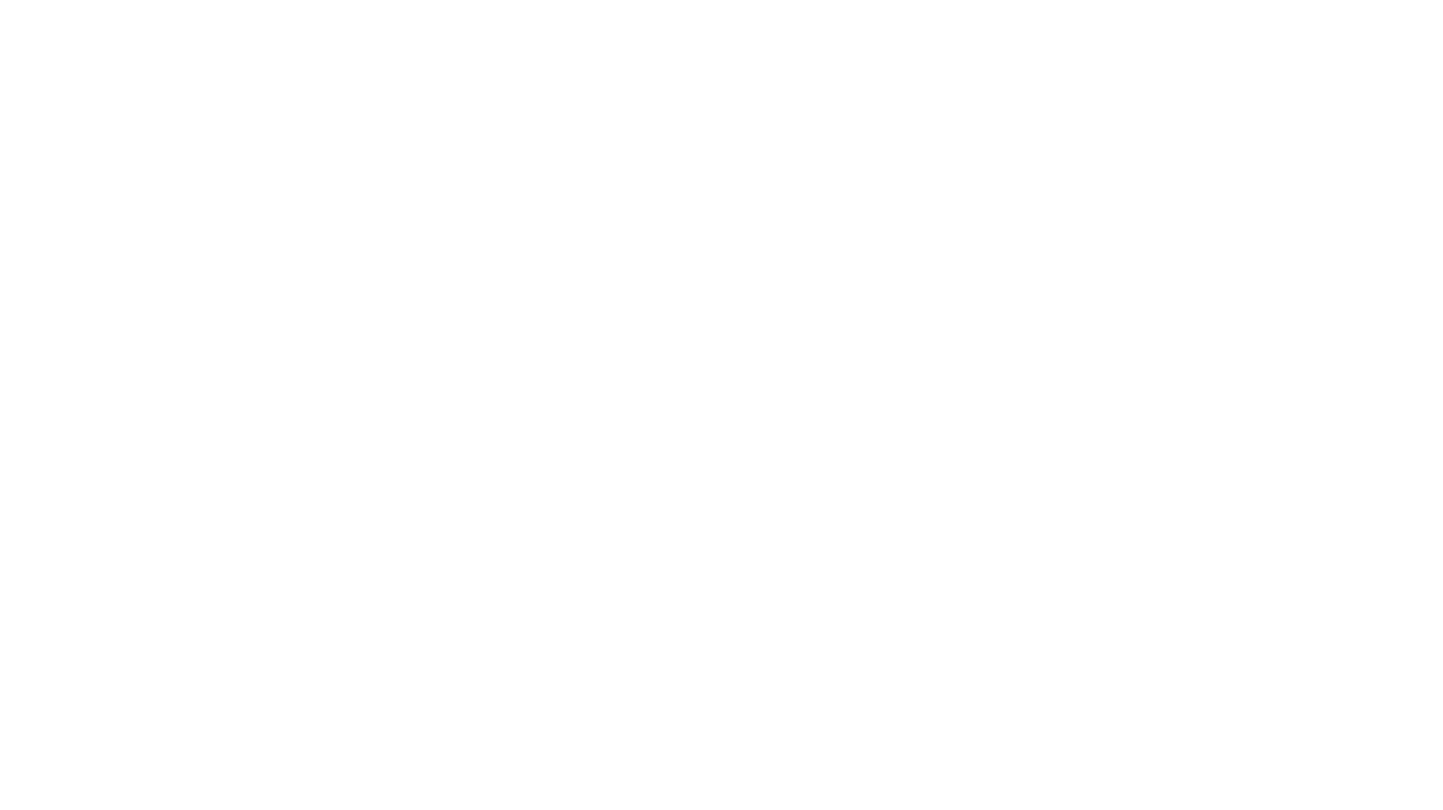
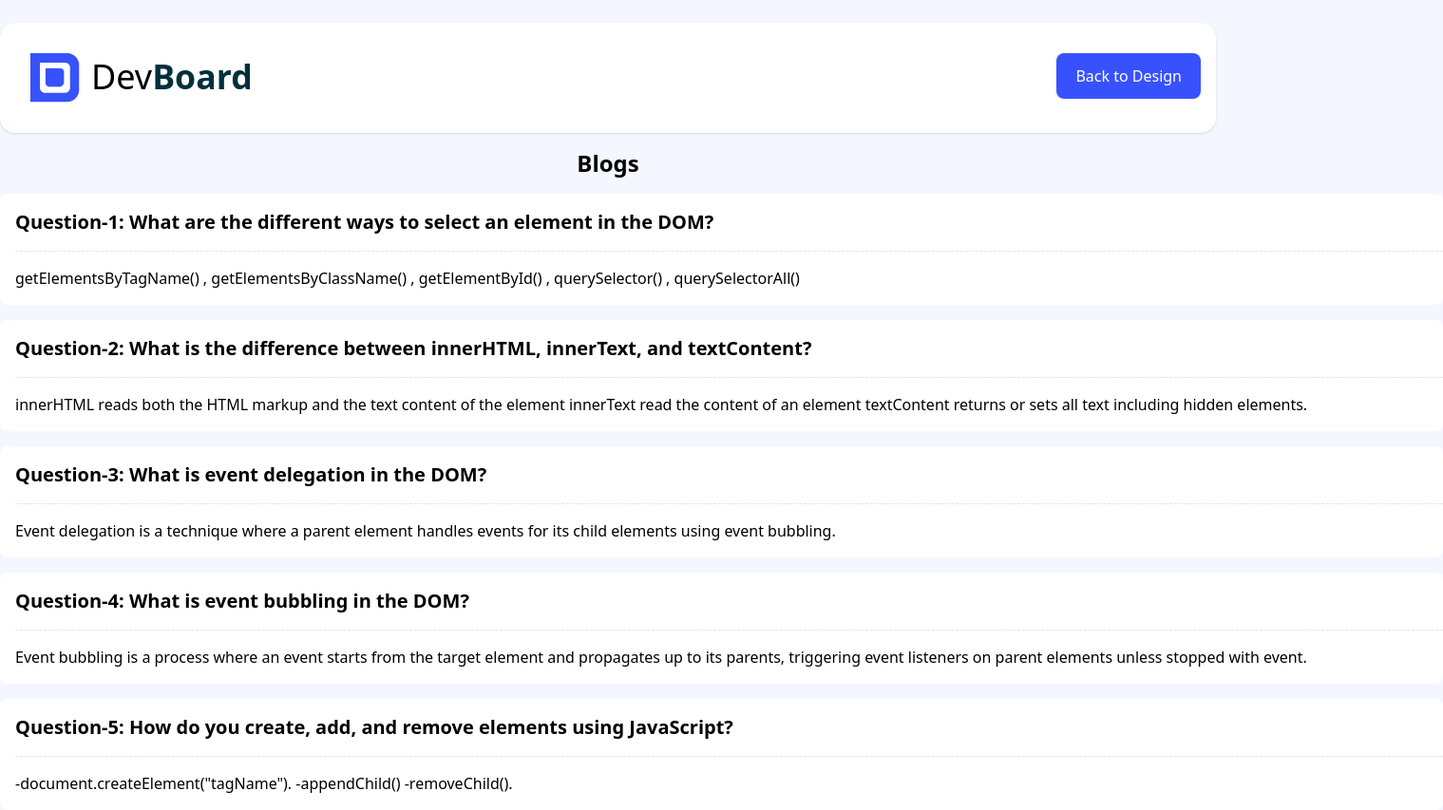
Before and after one commit to tasnimulhasan873/B11A5-assignment-5, a plain HTML site: page qa.html in a window 1280 px wide. Shown: the whole page at 95% size, 1519 px wide, since content can reach past the window. Before the commit the page ends 800 px from the top, so only its background shows below. Drawn offline with nearby package versions, Linux system fonts and the light colour scheme.

Commit message:
QA  part added

```diff
--- a/qa.html
+++ b/qa.html
@@ -1,11 +1,110 @@
 <!DOCTYPE html>
 <html lang="en">
+
 <head>
     <meta charset="UTF-8">
     <meta name="viewport" content="width=device-width, initial-scale=1.0">
     <title>Document</title>
+    <link rel="preconnect" href="https://fonts.googleapis.com">
+    <link rel="preconnect" href="https://fonts.gstatic.com" crossorigin>
+    <link
+        href="https://fonts.googleapis.com/css2?family=Poppins:ital,wght@0,100;0,200;0,300;0,400;0,500;0,600;0,700;0,800;0,900;1,100;1,200;1,300;1,400;1,500;1,600;1,700;1,800;1,900&display=swap"
+        rel="stylesheet">
+
+    <script src="https://cdn.tailwindcss.com"></script>
 </head>
-<body>
 
+<body class="bg-[#F4F7FF]">
+    <header class="max-w-screen-2xl mt-6  ">
+        <!-- banner div -->
+        <div class="flex justify-between bg-[#FFF] rounded-[16px] p-4 shadow">
+            <!-- icon & tittle container -->
+            <div class="flex p-4">
+                <img src="assets/logo.png" alt="">
+
+                <h4 class="pt-1 pl-3 text-4xl font-light">
+                    Dev<span class="text-[35.67px] font-bold text-[#00303C]
+                        ">Board</span>
+                </h4>
+
+            </div>
+            <!-- back to desk btn -->
+            <div>
+                <button class="mt-4 py-3 px-5 rounded-lg bg-[#3752FD] text-white"
+                    onclick="window.location.href='index.html';">
+                    Back to Design
+                </button>
+            </div>
+
+        </div>
+
+    </header>
+    <main>
+        <div class="flex justify-center text-2xl font-bold mt-4 ">
+            <h1 class="mb-4">Blogs</h1>
+        </div>
+        <!-- Question and Answer -->
+        <div class="w-[1519px] h-[600px] ">
+
+            <!-- Q1 -->
+            <div class="bg-[#FFF] rounded-lg w-[1519px] mb-4 pl-4 py-4">
+                <h4 class="text-xl font-semibold pb-4">Question-1: What are the different ways to select an element in
+                    the DOM?</h4>
+                <hr class="border-dashed bg-[#F4F7FF]">
+                <p class="pt-4">
+                    getElementsByTagName() ,
+                    getElementsByClassName() ,
+                    getElementById() ,
+                    querySelector() ,
+                    querySelectorAll()
+                </p>
+            </div>
+
+            <!-- Q2 -->
+            <div class="bg-[#FFF] rounded-lg w-[1519px] mb-4 pl-4 py-4">
+                <h4 class="text-xl font-semibold pb-4">Question-2: What is the difference between innerHTML, innerText,
+                    and textContent?</h4>
+                <hr class="border-dashed bg-[#F4F7FF]">
+                <p class="pt-4">
+                    innerHTML reads both the HTML markup and the text content of the element
+                    innerText read the content of an element
+                    textContent returns or sets all text including hidden elements.
+                </p>
+            </div>
+
+            <!-- Q3 -->
+            <div class="bg-[#FFF] rounded-lg w-[1519px] mb-4 pl-4 py-4">
+                <h4 class="text-xl font-semibold pb-4">Question-3: What is event delegation in the DOM?</h4>
+                <hr class="border-dashed bg-[#F4F7FF]">
+                <p class="pt-4">
+                    Event delegation is a technique where a parent element handles events for its child elements using event bubbling.
+                </p>
+            </div>
+
+            <!-- Q4 -->
+            <div class="bg-[#FFF] rounded-lg w-[1519px] mb-4 pl-4 py-4">
+                <h4 class="text-xl font-semibold pb-4">Question-4: What is event bubbling in the DOM?</h4>
+                <hr class="border-dashed bg-[#F4F7FF]">
+                <p class="pt-4">
+                    Event bubbling is a process where an event starts from the target element and propagates up to its parents, triggering event listeners on parent elements unless stopped with event.
+                </p>
+            </div>
+
+            <!-- Q5 -->
+            <div class="bg-[#FFF] rounded-lg w-[1519px] mb-4 pl-4 py-4">
+                <h4 class="text-xl font-semibold pb-4">Question-5: How do you create, add, and remove elements using
+                    JavaScript?</h4>
+                <hr class="border-dashed bg-[#F4F7FF]">
+                <p class="pt-4">
+                  -document.createElement("tagName").
+                  -appendChild()
+                  -removeChild().
+                </p>
+            </div>
+
+        </div>
+
+    </main>
 </body>
+
 </html>
```
Also changed, not shown: index.html (+19 -14 lines), script.js (+12 -8 lines).
